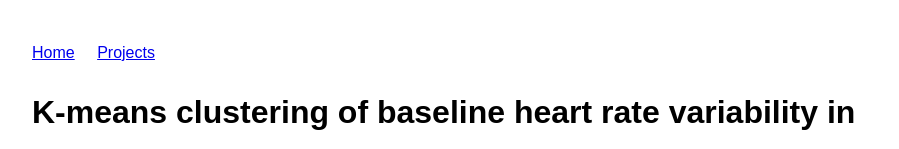
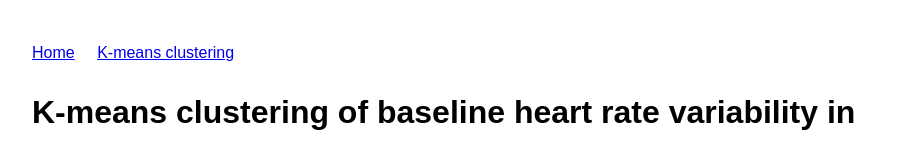
Before and after one commit to INFPvibes/SwathiShivaramPsychology.github.io, a plain HTML site: page K-means_clustering.html in a window 1280 px wide. Shown: the top 149 px of the page, without its empty margins (183-1082 px from the left). Drawn offline with Linux system fonts and the light colour scheme.

Commit message:
Update navigation links in K-means_clustering.html

```diff
--- a/K-means_clustering.html
+++ b/K-means_clustering.html
@@ -27,7 +27,7 @@
 <body>
   <nav>
     <a href="index.html">Home</a>
-    <a href="projects.html">Projects</a>
+    <a href="K-means_clustering.html">K-means clustering</a>
   </nav>
 
   <main>
```
